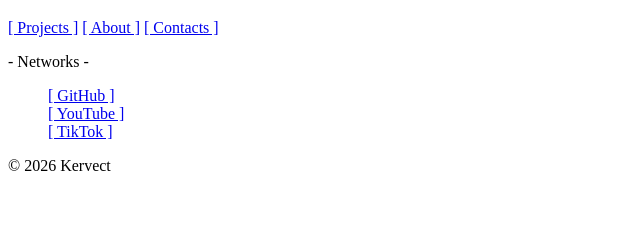
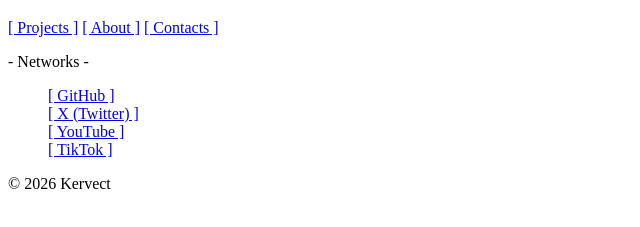
Before and after one commit to Kervect/Kervect-Web, a plain HTML site: page index.html in a window 1280 px wide. Shown: the part 61-288 px from the top of the page, without its empty margins (0-640 px from the left). Drawn offline with Linux system fonts and the light colour scheme.

Commit message:
Update Kervect Website

```diff
--- a/index.html
+++ b/index.html
@@ -19,6 +19,7 @@
         <p>- Networks -</p>
         <ul>
             <li><a href="https://github.com/Kervect">[ GitHub ]</a></li>
+            <li><a href="https://x.com/kervectt">[ X (Twitter) ]</a></li>
             <li><a href="https://www.youtube.com/@Kervect">[ YouTube ]</a></li>
             <li><a href="https://www.tiktok.com/@kervectt">[ TikTok ]</a></li>
         </ul>
```
